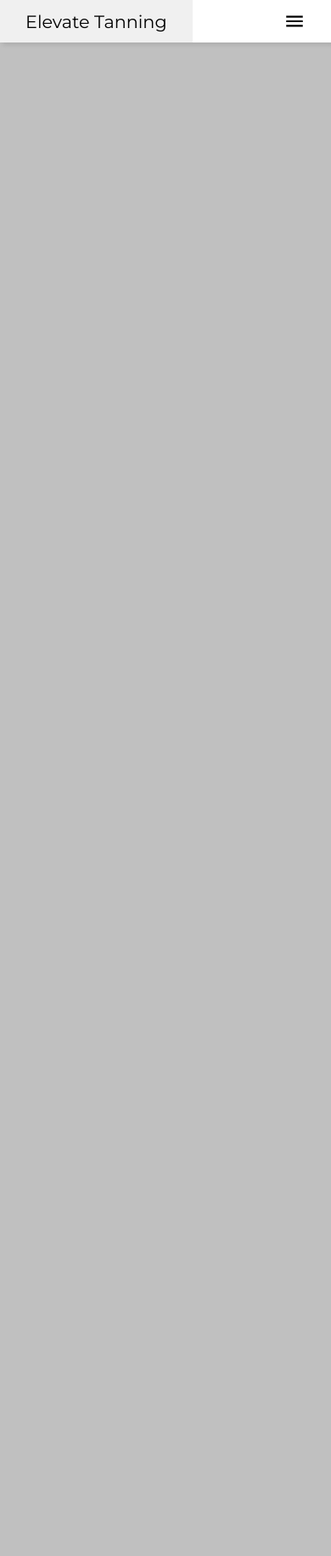
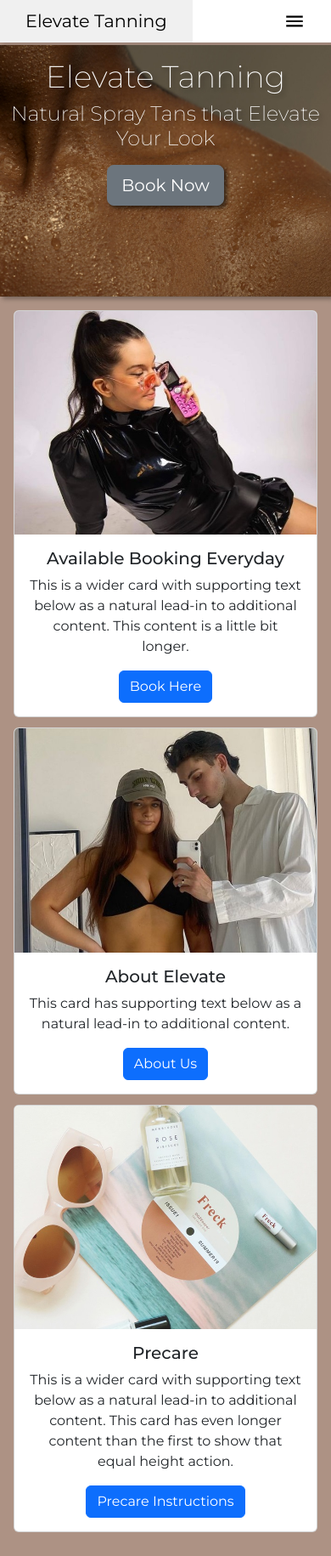
Before and after one commit to StefanLearnsCS/Elevate-Tanning, a Django app: page / in a window 390 px wide. Shown: the whole page at 85% size. Before the commit the page ends 52 px from the top, so only its background shows below. Run offline with Django 5.2, Linux system fonts and the light colour scheme.

Commit message:
More work done on Index and Base templates

```diff
--- a/Elevate/static/css/base_style.css
+++ /dev/null
@@ -1,10 +0,0 @@
-* {
-    margin: 0;
-    padding: 0;
-  }
-
-  body {
-    min-height: 100vh;
-    background-color: rgb(192, 192, 192);
-    font-family: 'Montserrat';
-  }
--- /dev/null
+++ b/Elevate/static/css/style.css
@@ -0,0 +1,184 @@
+* {
+  margin: 0;
+  padding: 0;
+}
+
+main {
+  padding-top: .2rem;
+}
+
+body {
+  min-height: 100vh;
+  background-color: rgb(173, 146, 132);
+  font-family: 'Montserrat';
+}
+
+
+nav{
+  background-color: white;
+  box-shadow: 3px 3px 5px rgba(0,0,0,0.1);
+  display: flex;
+  justify-content: flex-end;
+  align-items: center;
+}
+
+nav ul {
+  width: 100%;
+  list-style: none;
+  display: flex;
+  justify-content: flex-end;
+  align-items: center;
+  padding: 0;
+  margin: 0;
+}
+
+nav li {
+  height: 50px;
+}
+
+nav a {
+  height: 100%;
+  padding: 0 30px;
+  text-decoration: none;
+  display: flex;
+  align-items: center;
+  color: black;
+}
+
+nav a:hover{
+  background-color: #f0f0f0;
+}
+
+nav li:first-child{
+  margin-right: auto;
+}
+
+.sidebar {
+  position: fixed;
+  top: 0;
+  right: 0;
+  height: 100vh;
+  width: 250px;
+  z-index: 999;
+  background-color: rgba(255, 255, 255, 0.2);
+  backdrop-filter: blur(10px);
+  box-shadow: -10px 0 10px rgba(0,0,0,0.1);
+  display: none;
+  flex-direction: column;
+  align-items: flex-start;
+  justify-content: flex-start;
+}
+
+.sidebar li{
+  width: 100%;
+}
+
+.sidebar a{
+  width: 100%;
+}
+
+.menu-button{
+  display: none;
+}
+
+.brand-title {
+  font-size: 1.7rem;
+}
+
+section {
+  background-image: url("../img/tan-carousel-8.jpg");
+  height: 35vh;
+  background-size: cover;
+  background-position: center;
+  padding-top: 1rem;
+  box-shadow: 3px 3px 5px rgba(0,0,0,0.3);
+}
+
+section h1,h2 {
+  color: rgb(255, 255, 255);
+  font-weight: 200;
+  text-shadow: 3px 3px 5px rgba(0,0,0,0.3);
+}
+
+.custom-h1 {
+  font-size: 4em;
+}
+
+.custom-h2 {
+  font-size: 2.5em;
+}
+
+#header-btn {
+  margin-top: 1.5rem;
+}
+
+@media(max-width: 1024px){
+  .custom-h1 {
+    font-size: 3rem;
+  }
+
+  .custom-h2 {
+    font-size: 2rem;
+  }
+
+  #header-btn {
+    margin-top: 1rem;
+  }
+}
+
+
+@media(max-width: 768px){
+  .hideonMobile {
+    display: none;
+  }
+  .menu-button{
+    display: block;
+  }
+  .brand-title {
+    font-size: 1.3rem;
+  }
+  .custom-h1 {
+    font-size: 3em;
+  }
+
+  .custom-h2 {
+    font-size: 2em;
+  }
+
+  #header-btn {
+    margin-top: 1.5rem;
+  }
+}
+
+@media(max-width: 430px){
+  .sidebar{
+    width: 100%;
+  }
+
+  .sidebar li {
+    font-size: 1.5rem;
+    padding-top: 1rem;
+    }
+
+  .sidebar a {
+    text-align: center;
+  }
+
+  .sidebar-items {
+    padding-left: 31vw;
+    margin-top: 50px;
+  }
+
+  .custom-h1 {
+    font-size: 2.25rem;
+  }
+
+  .custom-h2 {
+    font-size: 1.5em;
+  }
+
+  #header-btn {
+    margin-top: 1rem;
+  }
+
+}
--- a/Elevate/templates/base.html
+++ b/Elevate/templates/base.html
@@ -11,20 +11,16 @@
     <link rel="preconnect" href="https://fonts.googleapis.com">
     <link rel="preconnect" href="https://fonts.gstatic.com" crossorigin>
     <link href="https://fonts.googleapis.com/css2?family=Montserrat:ital,wght@0,100..900;1,100..900&display=swap" rel="stylesheet">
+    <link href="https://cdn.jsdelivr.net/npm/bootstrap@5.3.3/dist/css/bootstrap.min.css" rel="stylesheet" integrity="sha384-QWTKZyjpPEjISv5WaRU9OFeRpok6YctnYmDr5pNlyT2bRjXh0JMhjY6hW+ALEwIH" crossorigin="anonymous">
+
 
     <link
       rel="preload"
       as="style"
-      href="{% static 'css/header_style.css' %}"
+      href="{% static 'css/style.css' %}"
       onload="this.rel = 'stylesheet'"
     />
 
-    <link
-      rel="preload"
-      as="style"
-      href="{% static 'css/base_style.css' %}"
-      onload="this.rel = 'stylesheet'"
-    />
    </head>
 
    <body>
--- a/Elevate/templates/index.html
+++ b/Elevate/templates/index.html
@@ -3,6 +3,46 @@
 
 {% block content %}
 
-<h1> </h1>
+<section class="text-center-section">
+    <div class="container h-100 d-flex justify-content-center">
+        <div class="text-center">
+            <div>
+                <h1 class="custom-h1"> Elevate Tanning </h1>
+                <h2 class="custom-h2"> Natural Spray Tans that Elevate Your Look
+                </h2>
+            </div>
+            <div id="header-btn">
+                <a href="#" class="btn btn-secondary btn-lg" style="box-shadow: 3px 3px 5px rgba(0,0,0,0.6);">Book Now</a>
+            </div>
+        </div>
+    </div>
+</section>
+
+<div class="card-group" style="padding: 1rem;">
+    <div class="card text-center">
+      <img src="{% static 'img/elevate-lauren.jpg' %}" class="card-img-top" alt="...">
+      <div class="card-body">
+        <h5 class="card-title"> Available Booking Everyday </h5>
+        <p class="card-text">This is a wider card with supporting text below as a natural lead-in to additional content. This content is a little bit longer.</p>
+        <a href="#" class="btn btn-primary">Book Here</a>
+      </div>
+    </div>
+    <div class="card text-center">
+      <img src="{% static 'img/elevate-rachelle.jpg' %}" class="card-img-top" alt="...">
+      <div class="card-body">
+        <h5 class="card-title"> About Elevate </h5>
+        <p class="card-text">This card has supporting text below as a natural lead-in to additional content.</p>
+        <a href="#" class="btn btn-primary">About Us</a>
+      </div>
+    </div>
+    <div class="card text-center">
+      <img src="{% static 'img/elevate-precare.jpg' %}" class="card-img-top" alt="...">
+      <div class="card-body">
+        <h5 class="card-title"> Precare </h5>
+        <p class="card-text">This is a wider card with supporting text below as a natural lead-in to additional content. This card has even longer content than the first to show that equal height action.</p>
+        <a href="#" class="btn btn-primary">Precare Instructions</a>
+      </div>
+    </div>
+  </div>
 
 {% endblock %}
```
Also changed, not shown: Elevate/static/css/header_style.css (deleted, +0 -100 lines), Elevate/static/img/elevate-lauren.jpg (added), Elevate/static/img/elevate-precare.jpg (added), Elevate/static/img/elevate-rachelle.jpg (added), Elevate/static/img/tan-carousel-2.jpg (added), Elevate/static/img/tan-carousel-3.jpg (added), Elevate/static/img/tan-carousel-4.jpg (added), Elevate/static/img/tan-carousel-5.jpg (added), Elevate/static/img/tan-carousel-6.jpg (added), Elevate/static/img/tan-carousel-7.jpg (added), Elevate/static/img/tan-carousel-8.jpg (added), 1 other file.
